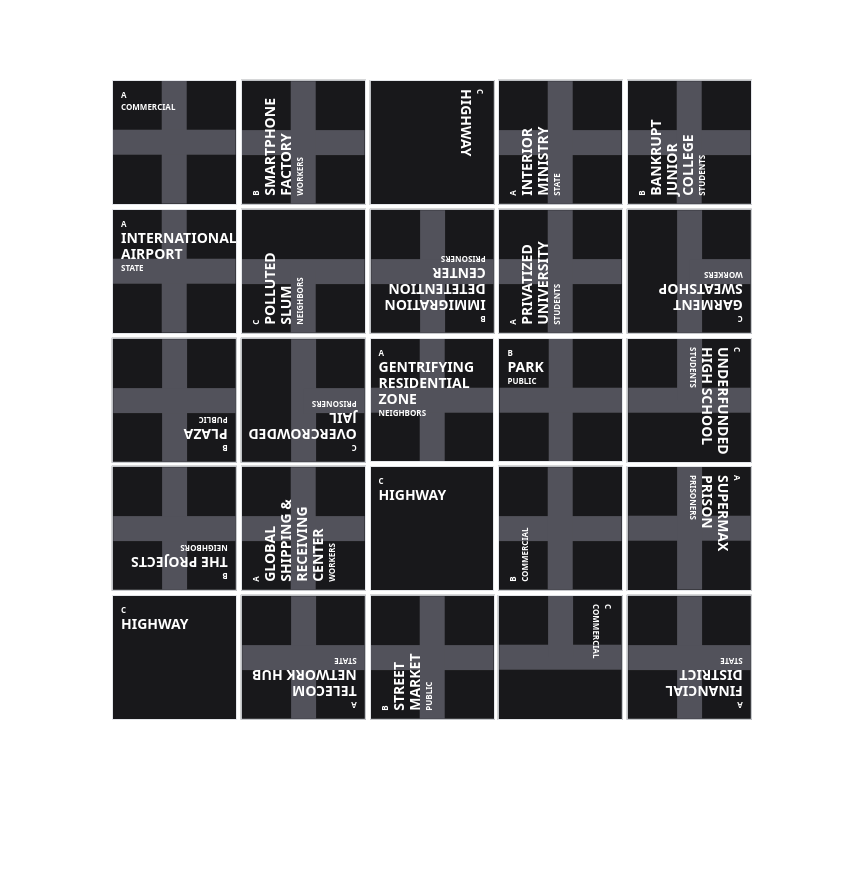
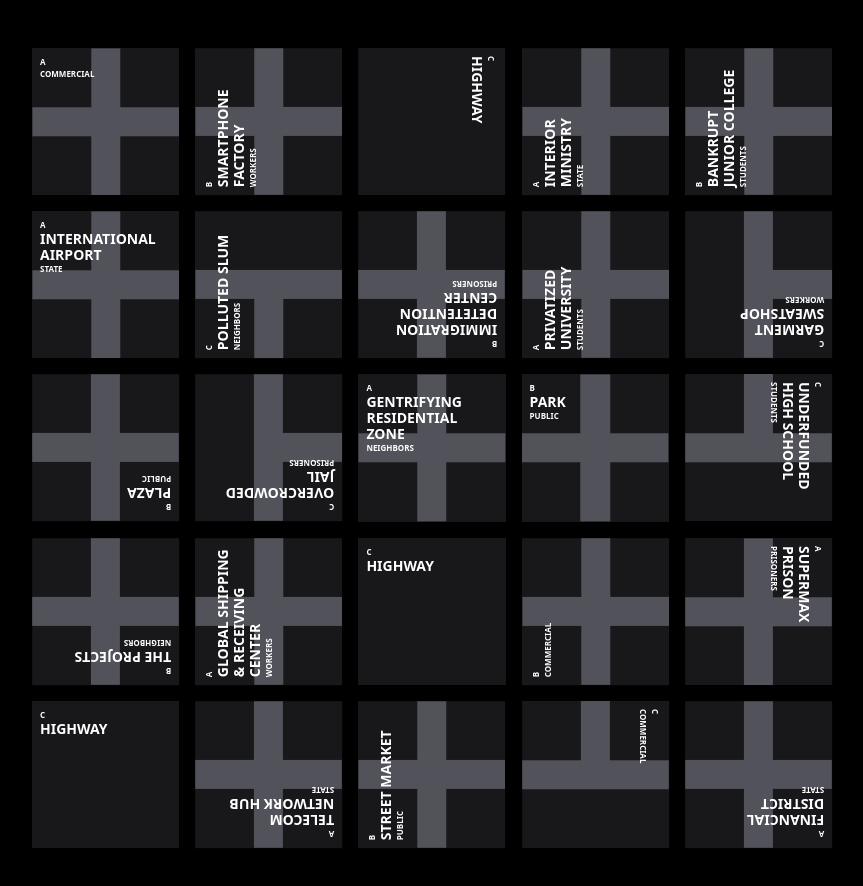
Before and after one commit to raphaelaleixo/bloc-by-bloc, a Next.js app: page / in a window 1280 px wide. Shown: the top 886 px of the page, without its empty margins (208-1071 px from the left). Before the commit the page ends 800 px from the top, so only its background shows below. Built offline with nearby package versions, Linux system fonts and the light colour scheme.

Commit message:
small css changes

```diff
--- a/pages/index.tsx
+++ b/pages/index.tsx
@@ -3,6 +3,7 @@ import { useState, useEffect } from "react";
 import { createNewCity } from "../classes/city/createNewCity";
 import City, { CityBlock } from "../classes/city";
 import District, { Highway } from "../classes/district";
+import { deserialize, serialize } from "class-transformer";
 
 export default function Home() {
   const [city, setCity] = useState<City | undefined>();
@@ -11,19 +12,25 @@ export default function Home() {
     setCity(createNewCity());
   }, []);
 
+  if (city) {
+    const jsonCity = serialize(city);
+    const cityReconstucted = deserialize(City, jsonCity);
+    console.log(cityReconstucted);
+  }
+
   return (
     <>
       <Head>
         <title>Bloc By Bloc</title>
       </Head>
-      <main>
-        <div className="grid grid-cols-5 w-[50vw] gap-1">
+      <main className="contents ">
+        <div className="grid grid-cols-5 w-[50em] gap-4">
           {city?.blocks.map((line: CityBlock[]) =>
             line.map((district: CityBlock) => {
               return (
                 <div
                   key={district.tile?.id}
-                  className="border bg-zinc-900 aspect-square flex flex-col p-2 h-full overflow-hidden relative"
+                  className="bg-zinc-900 aspect-square flex flex-col p-2 h-full overflow-hidden relative"
                   style={{ rotate: `${district.tile.rotation}deg` }}
                 >
                   <div className="text-[0.5rem] text-white font-bold relative z-10">
@@ -33,7 +40,10 @@ export default function Home() {
                     <span>{district.tile?.title}</span>
                   </div>
                   <div className="text-[0.5rem] text-white font-bold relative z-10">
-                    <span>{district.tile instanceof District && district.tile.districtType}</span>
+                    <span>
+                      {district.tile instanceof District &&
+                        district.tile.districtType}
+                    </span>
                   </div>
                   {district.tile instanceof Highway ? (
                     <div></div>
--- a/styles/globals.css
+++ b/styles/globals.css
@@ -7,13 +7,18 @@ html {
   width: 100%;
 }
 
+*, *:before, *:after {
+  box-sizing: border-box;
+}
+
 body {
   display: flex;
-  height: 100%;
+  min-height: 100%;
   width: 100%;
   align-items: center;
   justify-content: center;
   padding: 3em;
+  background-color: black;
 }
 
 body > div {
```
